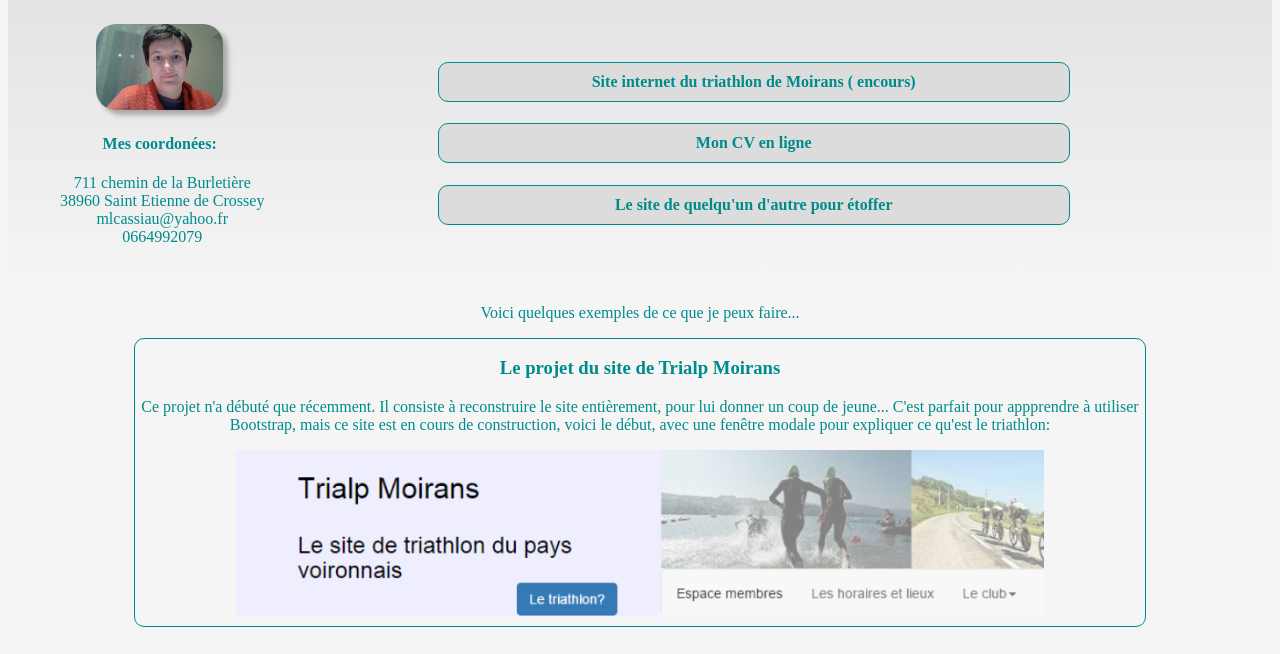
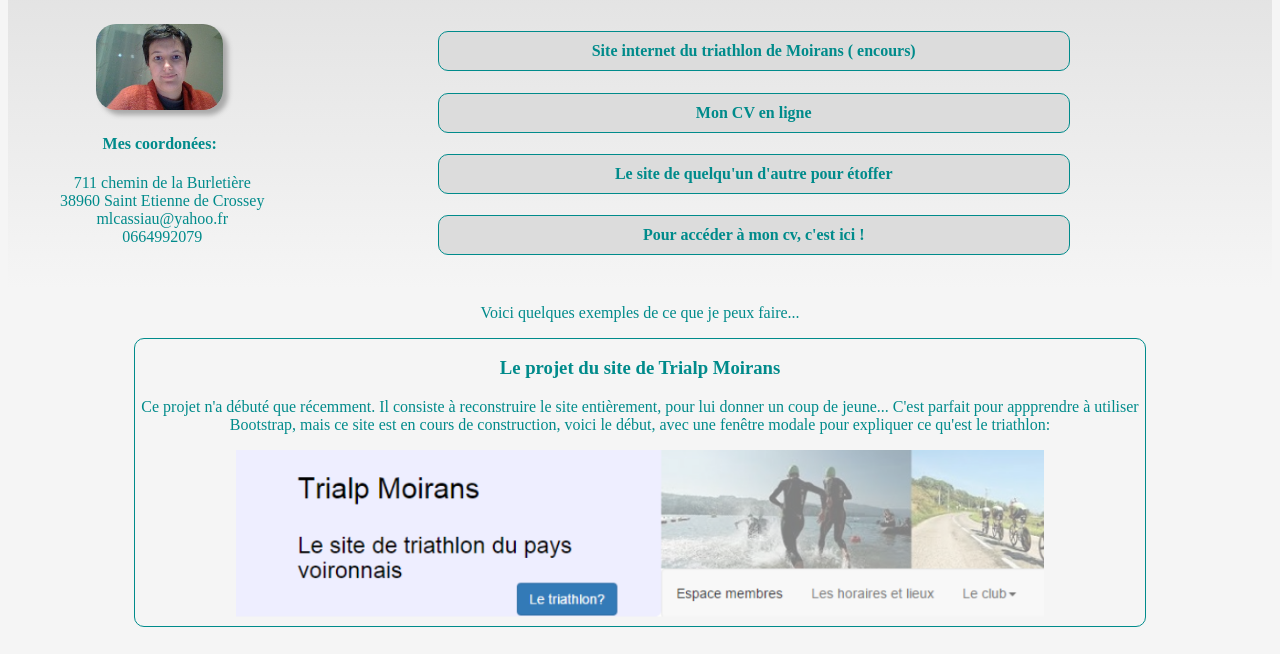
Before and after one commit to mlcassiau/Portfolio_modifie1, a plain HTML site: page projet_portfolio/index.html in a window 1280 px wide. Shown: the part 136-790 px from the top of the page. Drawn offline with Linux system fonts and the light colour scheme.

Commit message:
creation du fichier pour le cv avec le fichier css qui l'accompagne + modification du portfolio pour rajouter l'onglet cv

```diff
--- a/projet_portfolio/index.html
+++ b/projet_portfolio/index.html
@@ -38,6 +38,7 @@
                     <a href="#Moirans"><h4>Site internet du triathlon de Moirans ( encours)</h4></a>
                     <a href="#CV"><h4>Mon CV en ligne</h4></a>
                     <a href="#Autre"><h4>Le site de quelqu'un d'autre pour étoffer</h4></a>
+                    <a href="index_CV.html"><h4> Pour accéder à mon cv, c'est ici !</h4></a>
                 </p>
             </article>
         <!-- fin du container-->
```
Also changed, not shown: 1 other file.
